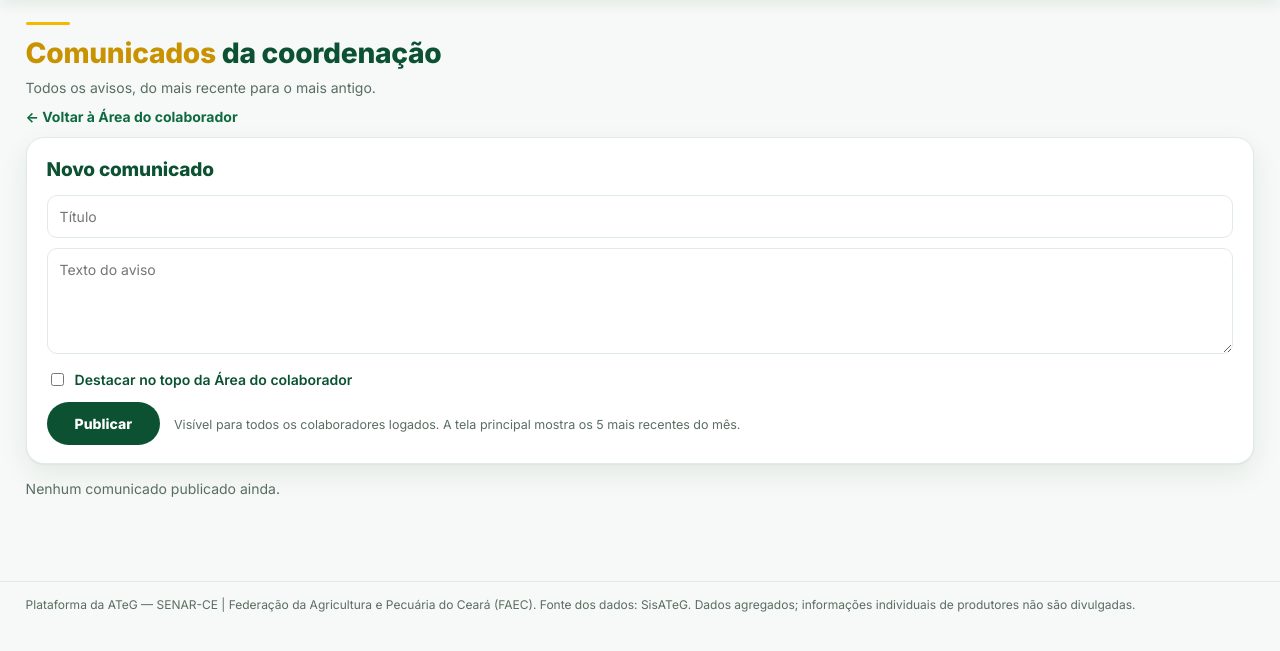
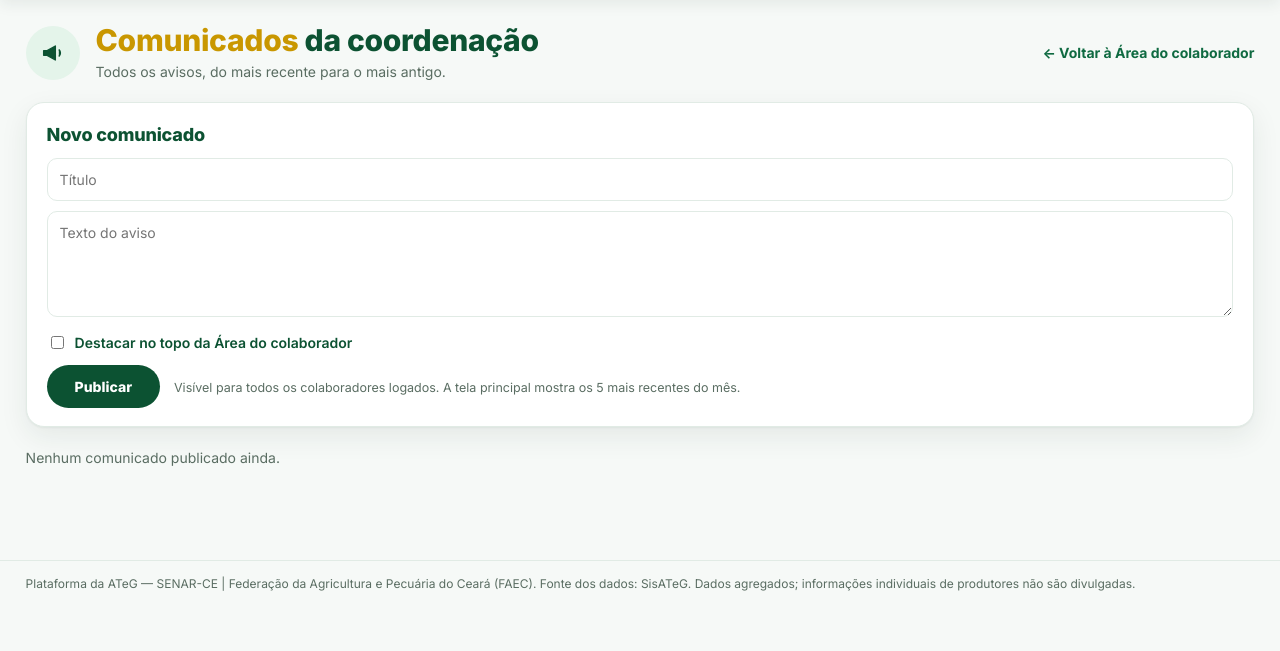
Before and after one commit to Ciiagro/Plataforma_Ateg, a FastAPI app: page /comunicados in a window 1280 px wide. Shown: the part 112-763 px from the top of the page. Run offline with FastAPI, Linux system fonts and the light colour scheme; the visitor is signed in with stand-in values (Sample User, id 1); some libraries are stand-ins or nearby versions.

Commit message:
Comunicados: pagina com busca e cartoes, tela principal com barra verde e maximo 5

```diff
--- a/app/templates/comunicados.html
+++ b/app/templates/comunicados.html
@@ -2,35 +2,75 @@
 {% block titulo %}Comunicados{% endblock %}
 {% block corpo %}
 <style>
-.cm{border-top:1px solid var(--linha);padding:12px 2px}.cm:first-of-type{border-top:0}
-.cm-t{display:flex;align-items:center;gap:10px;justify-content:space-between}.cm h3{margin:0;font-size:15.5px;color:var(--verde)}
-.cm .cm-dt{color:var(--mut);font-size:12.5px;white-space:nowrap}.cm p{margin:5px 0 4px;white-space:pre-line;line-height:1.5}
-.cm .por{display:flex;justify-content:space-between;align-items:center;color:var(--mut);font-size:12.5px}
-.cm .por button{background:none;border:0;color:#b3261e;font:inherit;font-weight:600;cursor:pointer}
-.mes-t{margin:26px 0 8px;font-size:18px;color:var(--verde);display:flex;align-items:center;gap:12px}.mes-t::after{content:"";flex:1;height:1px;background:#cfe0d5}
-.cx{background:#fff;border:1px solid var(--linha);border-radius:18px;box-shadow:var(--sombra);padding:8px 20px}
+.cp-topo{display:flex;align-items:center;gap:16px;padding:24px 0 6px;flex-wrap:wrap}
+.cp-topo .ic{width:54px;height:54px;border-radius:50%;background:#e4f4ea;color:var(--verde);display:grid;place-items:center;flex:none}
+.cp-topo .ic svg{width:28px;height:28px;fill:currentColor;stroke:currentColor;stroke-width:1.2;stroke-linejoin:round}
+.cp-topo h1{margin:0;font-size:30px;color:var(--verde);line-height:1.1}.cp-topo h1 em{color:#c99700;font-style:normal}
+.cp-topo p{margin:4px 0 0;color:var(--mut)}
+.cp-voltar{margin-left:auto;color:var(--verde2);font-weight:700;text-decoration:none;white-space:nowrap}
+.cp-busca{display:flex;gap:10px;align-items:center;margin:16px 0 4px}
+.cp-busca input{flex:1;max-width:420px;padding:10px 14px;border:1px solid var(--linha);border-radius:999px;font:inherit;background:#fff}
+.cp-busca span{color:var(--mut);font-size:13px}
+.cp-novo{background:#fff;border:1px solid var(--linha);border-radius:18px;box-shadow:var(--sombra);padding:18px 20px;margin:14px 0 4px}
+.cp-novo h2{margin:0 0 10px;font-size:18px;color:var(--verde)}
+.cp-novo input[type=text],.cp-novo textarea{width:100%;box-sizing:border-box;padding:10px 12px;border:1px solid var(--linha);border-radius:10px;font:inherit;margin-bottom:10px}
+.cp-novo textarea{resize:vertical}
+.cp-mes{display:flex;align-items:center;gap:12px;margin:26px 0 10px;font-size:17px;font-weight:800;color:var(--verde)}
+.cp-mes small{font-weight:600;color:var(--mut);font-size:12.5px}.cp-mes::after{content:"";flex:1;height:1px;background:#cfe0d5}
+.cp-lista{display:grid;gap:10px}
+.cp-item{background:#fff;border:1px solid var(--linha);border-left:4px solid var(--verde);border-radius:14px;box-shadow:var(--sombra);padding:14px 18px}
+.cp-item.dest{border-left-color:var(--ouro);background:linear-gradient(90deg,#fffaf0,#fff 40%)}
+.cp-t{display:flex;align-items:flex-start;gap:12px;justify-content:space-between}
+.cp-t h3{margin:0;font-size:16px;color:var(--verde);overflow-wrap:anywhere}
+.cp-chip{display:inline-flex;align-items:center;gap:6px;background:#eef5f0;color:var(--mut);border-radius:999px;font-size:12.5px;padding:3px 11px;white-space:nowrap;flex:none}
+.cp-chip svg{width:14px;height:14px;stroke:currentColor;fill:none;stroke-width:1.8;stroke-linecap:round;stroke-linejoin:round}
+.cp-novo-b{background:#e5251f;color:#fff;border-radius:999px;font-size:11px;font-weight:800;padding:2px 9px}
+.cp-dest-b{background:#fff3cc;color:#7a5a00;border-radius:999px;font-size:11px;font-weight:800;padding:2px 9px}
+.cp-item p{margin:6px 0 8px;white-space:pre-line;line-height:1.5;overflow-wrap:anywhere}
+.cp-rod{display:flex;align-items:center;justify-content:space-between;gap:10px;color:var(--mut);font-size:12.5px}
+.cp-rod form{margin:0}
+.cp-rm{background:none;border:1px solid #f1c9c5;color:#b3261e;border-radius:999px;font:inherit;font-size:12.5px;font-weight:600;padding:3px 12px;cursor:pointer}
+.cp-rm:hover{background:#fde8e6}
+.cp-vazio{display:none;color:var(--mut);padding:16px 0}
 </style>
-<div class="in" style="padding-bottom:40px"><section class="hero"><span class="traco"></span><h1 class="t"><em>Comunicados</em> da coordenação</h1>
- <p class="lead">Todos os avisos, do mais recente para o mais antigo.</p>
- <p style="margin:8px 0 0"><a href="/colaborador#comunicados" style="color:var(--verde2);font-weight:700;text-decoration:none">← Voltar à Área do colaborador</a></p></section>
+<div class="in" style="padding-bottom:50px">
+ <div class="cp-topo"><span class="ic"><svg viewBox="0 0 24 24"><path d="M4 10v4h3l7 4V6L7 10z"/><path d="M17 9a4 4 0 0 1 0 6"/></svg></span>
+  <div><h1><em>Comunicados</em> da coordenação</h1><p>Todos os avisos, do mais recente para o mais antigo.</p></div>
+  <a class="cp-voltar" href="/colaborador#comunicados">← Voltar à Área do colaborador</a></div>
  {% if ok %}<div class="avisoex" style="background:#e4f4ea;color:#0c5232">{{ ok }}</div>{% endif %}
  {% if erro %}<div class="avisoex" style="background:#fde8e6;color:#b3261e">{{ erro }}</div>{% endif %}
-{% if eh_coord %}<section id="novo" class="cx" style="padding:18px 20px;margin-top:6px">
-  <h2 style="margin:0 0 10px;font-size:19px;color:var(--verde)">Novo comunicado</h2>
+
+ {% if eh_coord %}<section id="novo" class="cp-novo">
+  <h2>Novo comunicado</h2>
   <form method="post" action="/comunicados">
-   <input name="titulo" maxlength="150" required placeholder="Título" style="width:100%;box-sizing:border-box;padding:10px 12px;border:1px solid var(--linha);border-radius:10px;font:inherit;margin-bottom:10px">
-   <textarea name="texto" maxlength="3000" required rows="4" placeholder="Texto do aviso" style="width:100%;box-sizing:border-box;padding:10px 12px;border:1px solid var(--linha);border-radius:10px;font:inherit;margin-bottom:10px;resize:vertical"></textarea>
+   <input type="text" name="titulo" maxlength="150" required placeholder="Título">
+   <textarea name="texto" maxlength="3000" required rows="4" placeholder="Texto do aviso"></textarea>
    <label style="display:flex;align-items:center;gap:8px;margin:0 0 12px;font-weight:600;color:var(--verde)"><input type="checkbox" name="destaque" value="1"> Destacar no topo da Área do colaborador</label>
    <button type="submit" style="background:var(--verde);color:#fff;border:0;border-radius:999px;padding:11px 28px;font:inherit;font-weight:800;cursor:pointer">Publicar</button>
    <span style="color:var(--mut);font-size:12.5px;margin-left:10px">Visível para todos os colaboradores logados. A tela principal mostra os 5 mais recentes do mês.</span>
   </form></section>{% endif %}
- {% if comunicados %}{% set ns = namespace(mes='') %}
-  {% for c in comunicados %}
-   {% if c.mes != ns.mes %}{% if ns.mes %}</div>{% endif %}<h2 class="mes-t">{{ c.mes }}</h2><div class="cx">{% set ns.mes = c.mes %}{% endif %}
-   <article class="cm"><div class="cm-t"><h3>{{ c.titulo }}</h3><span class="cm-dt">{{ c.data }}</span></div>
-    <p>{{ c.texto }}</p>
-    <div class="por"><span>{{ c.por }}</span>{% if eh_coord %}<form method="post" action="/comunicados/{{ c.id }}/remover" onsubmit="return confirm('Remover este comunicado?')"><button type="submit">Remover</button></form>{% endif %}</div></article>
-  {% endfor %}</div>
- {% else %}<p style="color:var(--mut)">Nenhum comunicado publicado ainda.</p>{% endif %}
+
+ {% if comunicados %}
+ <div class="cp-busca"><input type="search" id="cpBusca" placeholder="Buscar comunicado…" aria-label="Buscar comunicado"><span id="cpConta">{{ comunicados|length }} comunicado{{ '' if comunicados|length == 1 else 's' }}</span></div>
+ {% set ns = namespace(mes='') %}
+ {% for c in comunicados %}
+  {% if c.mes != ns.mes %}{% if ns.mes %}</div>{% endif %}<div class="cp-mes" data-mes>{{ c.mes }}</div><div class="cp-lista">{% set ns.mes = c.mes %}{% endif %}
+  <article class="cp-item{% if c.destaque %} dest{% endif %}" data-txt="{{ (c.titulo ~ ' ' ~ c.texto ~ ' ' ~ c.por)|lower }}">
+   <div class="cp-t"><h3>{{ c.titulo }}</h3>
+    <span style="display:flex;gap:8px;align-items:center;flex-wrap:wrap;justify-content:flex-end">{% if c.destaque %}<span class="cp-dest-b">Destaque</span>{% endif %}{% if c.novo %}<span class="cp-novo-b">Novo</span>{% endif %}
+     <span class="cp-chip"><svg viewBox="0 0 24 24"><rect x="4" y="5" width="16" height="15" rx="2"/><path d="M4 10h16M9 3v4M15 3v4"/></svg>{{ c.data }}</span></span></div>
+   <p>{{ c.texto }}</p>
+   <div class="cp-rod"><span>Publicado por {{ c.por }}</span>{% if eh_coord %}<form method="post" action="/comunicados/{{ c.id }}/remover" onsubmit="return confirm('Remover este comunicado?')"><button type="submit" class="cp-rm">Remover</button></form>{% endif %}</div>
+  </article>
+ {% endfor %}</div>
+ <p class="cp-vazio" id="cpVazio">Nenhum comunicado encontrado para essa busca.</p>
+ {% else %}<p style="color:var(--mut);margin-top:20px">Nenhum comunicado publicado ainda.</p>{% endif %}
 </div>
+<script>
+(function(){var q=document.getElementById('cpBusca');if(!q)return;var itens=[].slice.call(document.querySelectorAll('.cp-item')),meses=[].slice.call(document.querySelectorAll('[data-mes]')),v=document.getElementById('cpVazio'),n=document.getElementById('cpConta');
+function f(){var t=q.value.trim().toLowerCase(),c=0;itens.forEach(function(e){var ok=!t||e.dataset.txt.indexOf(t)>-1;e.style.display=ok?'':'none';if(ok)c++});
+meses.forEach(function(m){var l=m.nextElementSibling,vis=l&&[].some.call(l.children,function(x){return x.style.display!=='none'});m.style.display=vis?'':'none';if(l)l.style.display=vis?'':'none'});
+v.style.display=c?'none':'block';n.textContent=c+' comunicado'+(c===1?'':'s')}
+q.addEventListener('input',f)})();
+</script>
 {% endblock %}
```
Also changed, not shown: app/templates/colaborador.html (+4 -4 lines).
